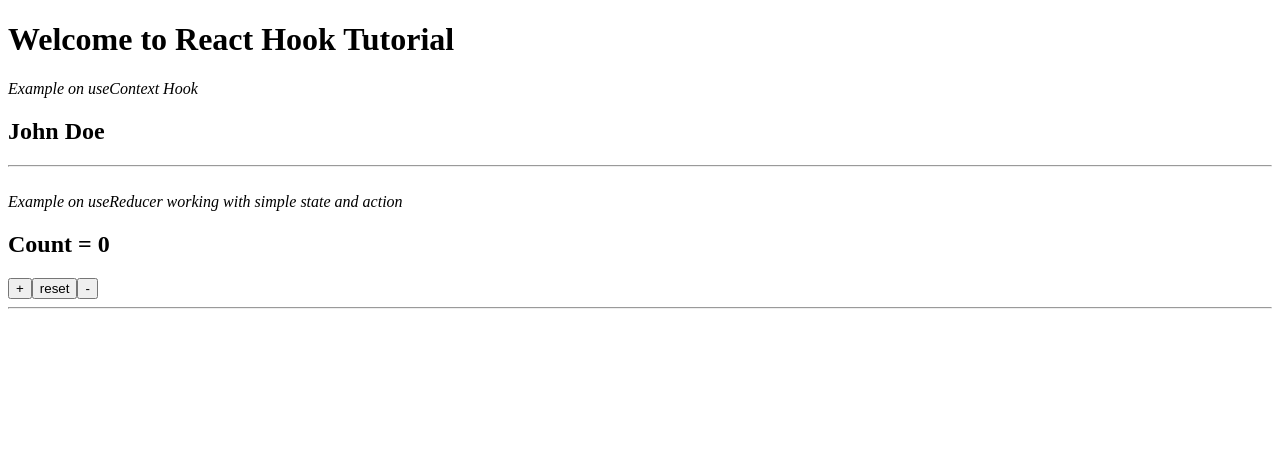
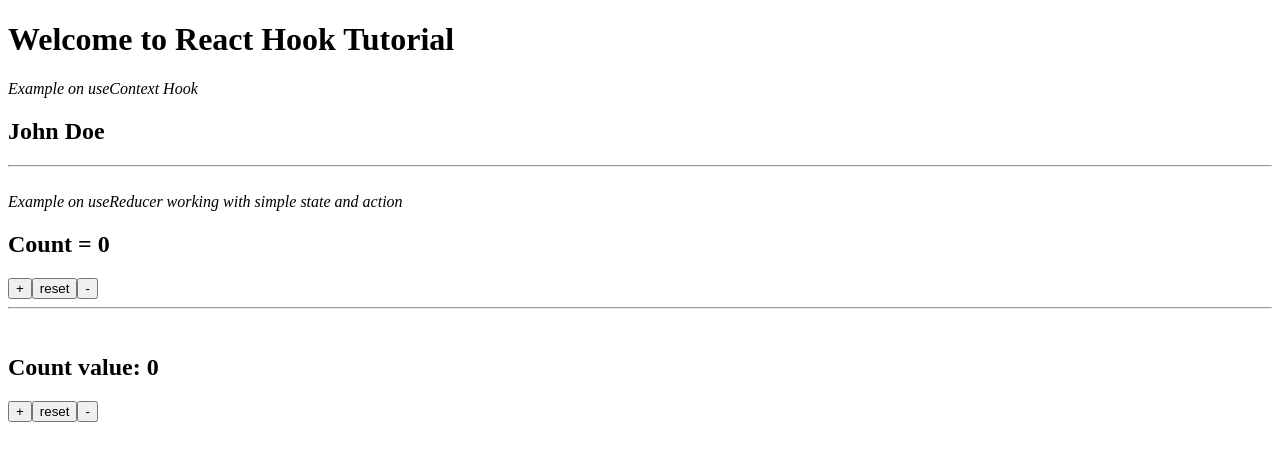
Before and after one commit to akpanphilip/react_hooks, a React (Vite) app: page / in a window 1280 px wide. Shown: the top 460 px of the page. Built offline with nearby package versions, Linux system fonts and the light colour scheme.

Commit message:
useReducer with useContext

```diff
--- a/src/App.jsx
+++ b/src/App.jsx
@@ -1,9 +1,26 @@
-import React from "react"
+import React, { useReducer } from "react"
 import ComponentA from "./components/useContextHook/ComponentA"
 import ComponentB from "./components/useReducerHook/ComponentB"
+import ComponentC from "./components/useReducerHook/ComponentC"
 
 export const UserContext = React.createContext()
+export const CountContext = React.createContext()
+
+const initialState = 0;
+const reducer = (state, action) => {
+  switch (action) {
+    case 'increment':
+      return state + 1
+    case 'decrement':
+      return state - 1
+    case 'reset':
+      return initialState
+    default:
+      return state;
+  }
+}
 function App() {
+  const [count, dispatch] = useReducer(reducer, initialState)
   return (
     <>
       <UserContext.Provider value={'John Doe'}>
@@ -11,6 +28,10 @@
         <ComponentA />
         <br />
         <ComponentB />
+        <br />
+        <CountContext.Provider value={{ countState: count, countDispatch: dispatch }}>
+          <ComponentC />
+        </CountContext.Provider>
       </UserContext.Provider>
     </>
   )
--- /dev/null
+++ b/src/components/useReducerHook/ComponentC.jsx
@@ -0,0 +1,15 @@
+import { useContext } from "react"
+import { CountContext } from "../../App"
+function ComponentC() {
+    const countContext = useContext(CountContext)
+    return (
+        <div>
+            <h2>Count value: {countContext.countState}</h2>
+            <button onClick={() => countContext.countDispatch('increment')}>+</button>
+            <button onClick={() => countContext.countDispatch('reset')}>reset</button>
+            <button onClick={() => countContext.countDispatch('decrement')}>-</button>
+        </div>
+    )
+}
+
+export default ComponentC
```
